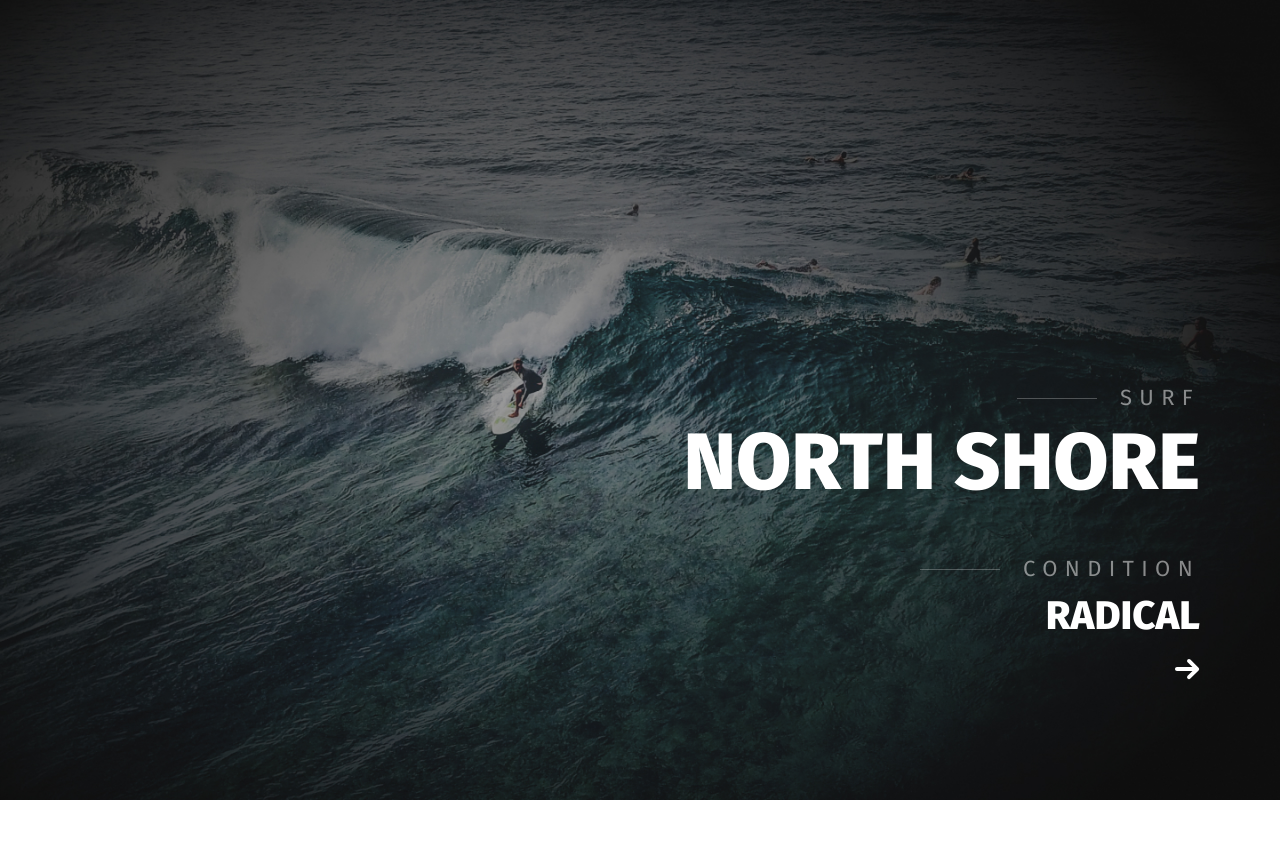
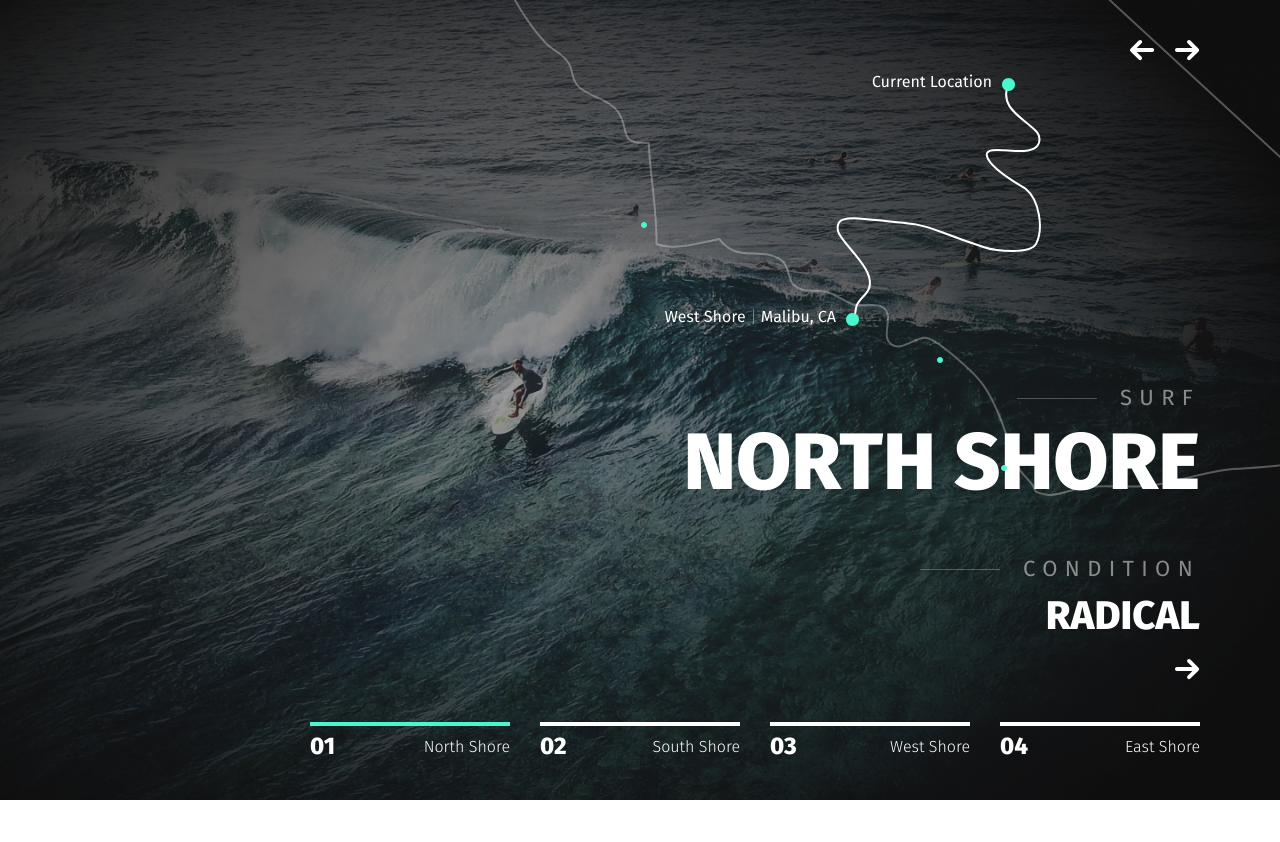
Before and after one commit to Zahadym/gulp-project, a website: page app/index.html in a window 1280 px wide. Before the commit the page ends 804 px from the top, so only its background shows below. Drawn offline with nearby package versions, Linux system fonts and the light colour scheme.

Commit message:
header 30-12

```diff
--- a/app/index.html
+++ b/app/index.html
@@ -59,6 +59,46 @@
         </div>
       </div>
     </div>
+    <div class="slider-dots">
+      <div class="slider-dots__item">
+        <div class="dots-box">
+          <div class="dots-box__number">01</div>
+          <div class="dots-box__name">North Shore</div>
+        </div>
+      </div>
+      <div class="slider-dots__item">
+        <div class="dots-box">
+          <div class="dots-box__number">02</div>
+          <div class="dots-box__name">South Shore</div>
+        </div>
+      </div>
+      <div class="slider-dots__item">
+        <div class="dots-box">
+          <div class="dots-box__number">03</div>
+          <div class="dots-box__name">West Shore</div>
+        </div>
+      </div>
+      <div class="slider-dots__item">
+        <div class="dots-box">
+          <div class="dots-box__number">04</div>
+          <div class="dots-box__name">East Shore</div>
+        </div>
+      </div>
+    </div>
+    <div class="map">
+      <img src="img/header/Map.svg" alt="map">
+    </div>
+    <div class="nav-block">
+      <div class="nav-title">
+        <p>Go-surf</p>
+      </div>
+      <nav>
+        <a href="#">
+          <img src="" alt="">
+          <p></p>
+        </a>
+      </nav>
+    </div>
   </header>
 
 
--- a/app/js/main.js
+++ b/app/js/main.js
@@ -1,10 +1,17 @@
-$(function(){
+$(function () {
 
     $('.header__slider').slick({
         infinite: true,
         fade: true,
-        prevArrow: '<img class="slider-arrows sliderarrows__left src="img/icon/arrow-left.svg" alt="">',
-        nextArrow: '<img class="slider-arrows sliderarrows__right src="img/icon/arrow-right.svg" alt="">',
+        nextArrow: '<img class="slider-arrows" src="img/icon/arrow-right.svg" alt="arrow">',
+        prevArrow: '<img class="slider-arrows slider-arrows__left" src="img/icon/arrow-left.svg" alt="arrow">',
+        asNavFor: '.slider-dots'
+    });
+
+    $('.slider-dots').slick({
+        asNavFor: '.header__slider',
+        slidesToShow: 4,
+        slidesToScroll: 4
     });
 
 });
--- a/app/scss/_style.scss
+++ b/app/scss/_style.scss
@@ -1,4 +1,9 @@
 // HEADER
+
+.header {
+  position: relative;
+  height: 100vh;
+}
 
 .header__slider {
   &-item {
@@ -54,3 +59,46 @@
     right: 125px;
   }
 }
+
+.slider-dots {
+  position: absolute;
+  bottom: 40px;
+  right: 50px;
+  max-width: 920px;
+  width: 100%;
+}
+
+.dots-box {
+  width: 200px;
+  display: flex;
+  justify-content: space-between;
+  height: 28px;
+  align-items: center;
+  border-top: 4px solid #fff;
+  padding-top: 6px;
+  &__name {
+    font-style: normal;
+    font-weight: 300;
+    font-size: 16px;
+    line-height: 19px;
+  }
+  &__number {
+    font-style: normal;
+    font-weight: 800;
+    font-size: 24px;
+    line-height: 34px;
+    text-transform: uppercase;
+  }
+}
+
+.slick-current {
+  .dots-box {
+    border-top: 4px solid #4af6cd;
+  }
+}
+
+.map {
+  position: absolute;
+  top: 0;
+  right: 0;
+}
```
Also changed, not shown: app/css/main.min.css, app/img/header/Map.svg (added), app/img/header/nav-icon/bus.svg (added), app/img/header/nav-icon/camp.svg (added), app/img/header/nav-icon/point.svg (added), app/img/header/nav-icon/search.svg (added), app/img/header/nav-icon/shop.svg (added), app/img/header/nav-icon/surf.svg (added). Lines whose indentation alone changed are shown as unchanged.
